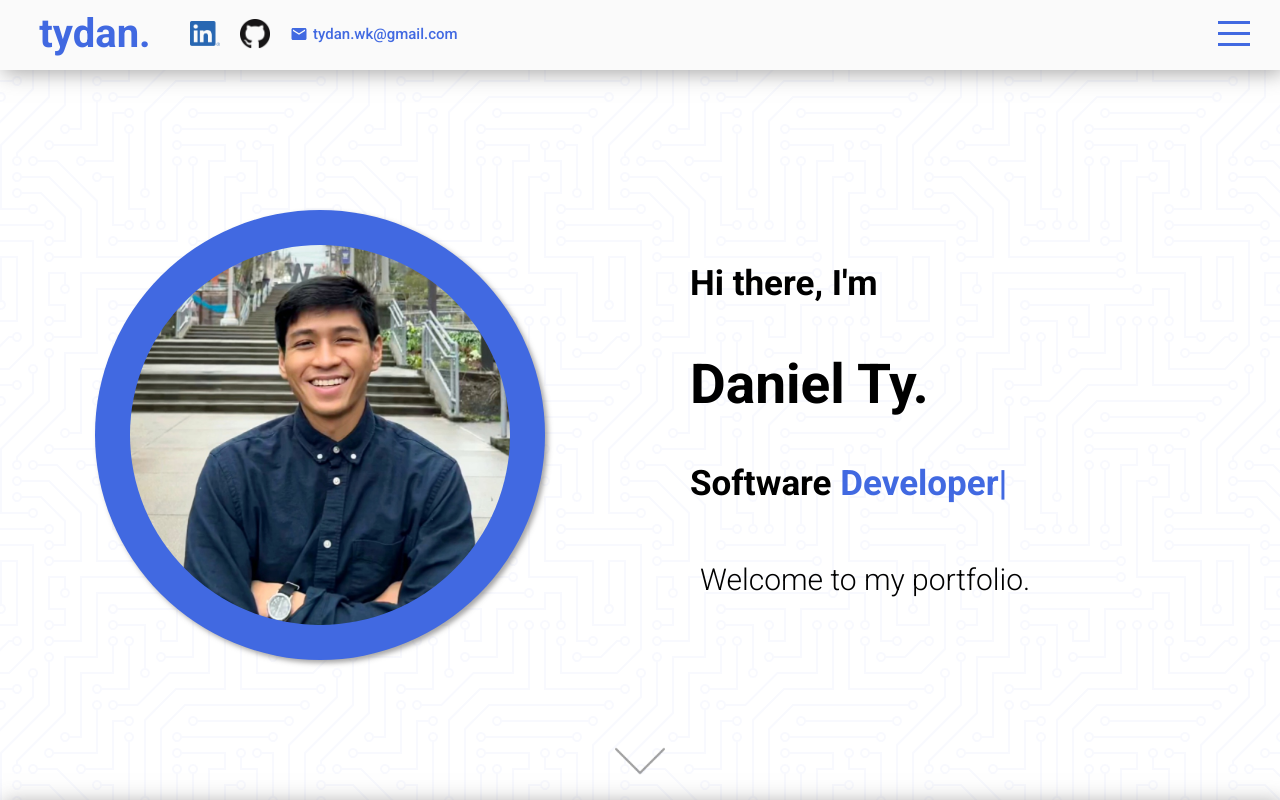
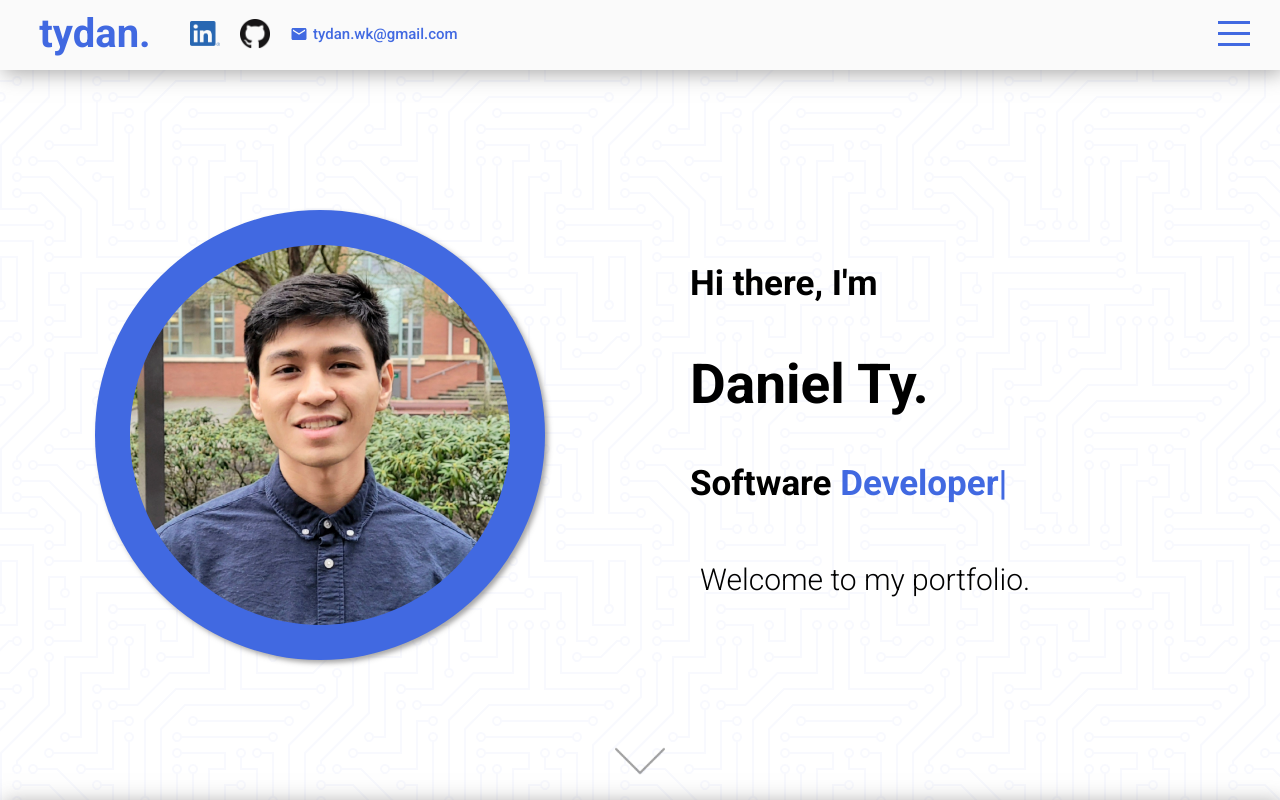
Before and after one commit to tydan3/Portfolio, a React (Create React App) app: page / in a window 1280 px wide. Built offline with nearby package versions, Linux system fonts and the light colour scheme.

Commit message:
changed profile pic

```diff
--- a/src/components/intro/Intro.jsx
+++ b/src/components/intro/Intro.jsx
@@ -20,7 +20,7 @@ export default function Intro() {
       <div className="left">
         <div className="circle">
           <div className="imgContainer">
-            <img src="assets/me.jpg" alt="me" />
+            <img src="assets/me2.jpg" alt="me" />
           </div>
         </div>
       </div>
--- a/src/components/intro/intro.scss
+++ b/src/components/intro/intro.scss
@@ -37,7 +37,7 @@
         background-color: $mainColor;
         border-radius: 50%;
         display: flex;
-        align-items: flex-end;
+        align-items: flex-start;
         justify-content: center;
         float: right;
         @include mobile {
@@ -47,8 +47,8 @@
         }
 
         img {
-          height: 100%;
-          width: 100%;
+          height: max-content;
+          width: max-content;
         }
       }
     }
```
Also changed, not shown: public/assets/me2.jpg (added).
